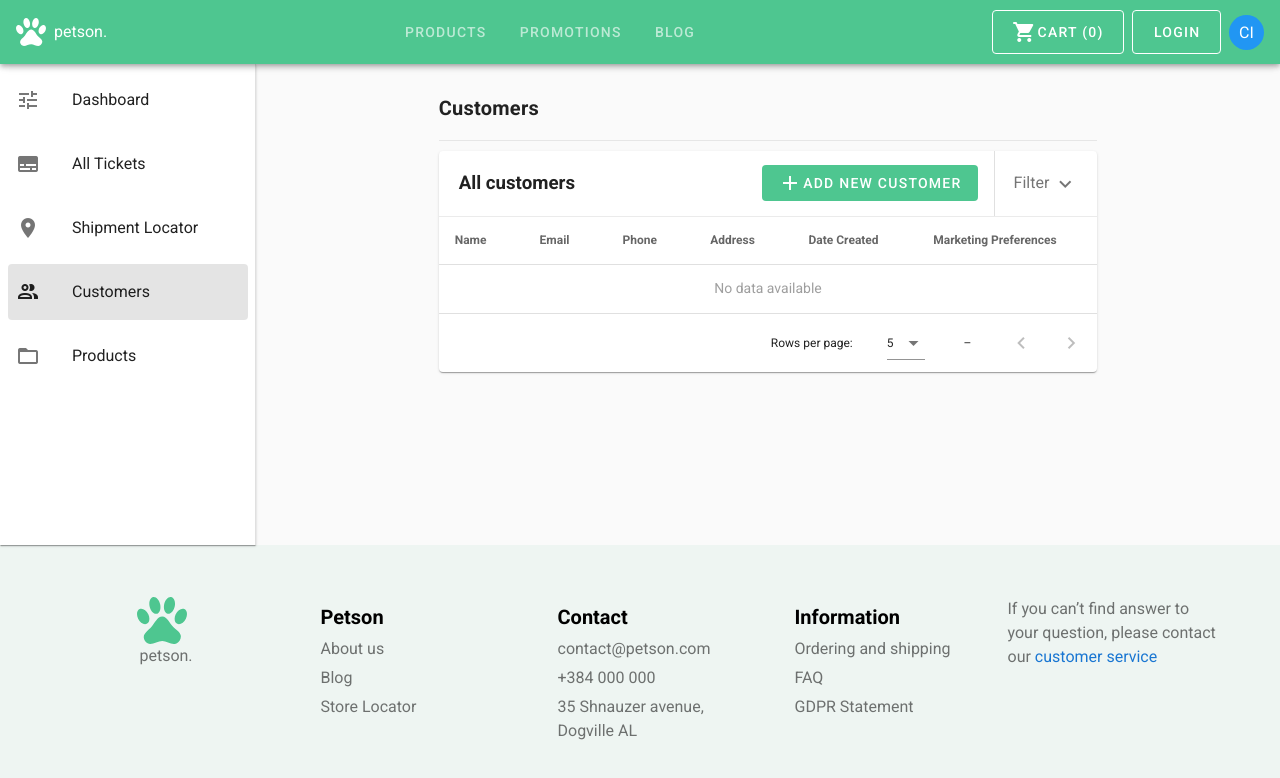
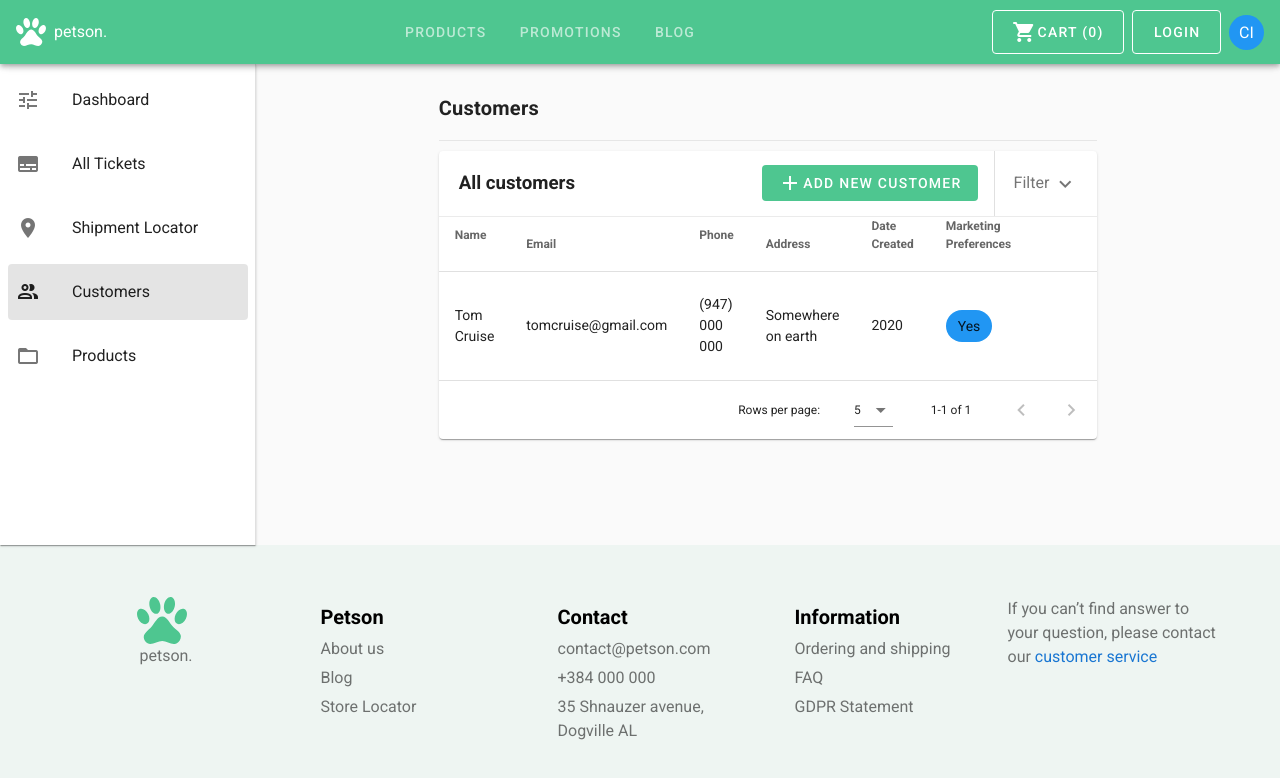
Before and after one commit to ikeohachidi/bh-pet, a Vue app: page /customers in a window 1280 px wide. Shown: the top 778 px of the page. Built offline with nearby package versions, Linux system fonts and the light colour scheme.

Commit message:
feat: customize table actions

```diff
--- a/src/styles/main.scss
+++ b/src/styles/main.scss
@@ -1,5 +1,6 @@
 :root {
 	--color-primary: #4EC690;
+	--color-primary-highlight:  #D0E8DD;
 	--color-blue: #1976D2;
 	--color-text: rgba(0, 0, 0, 0.54);
 }
--- a/src/views/Admin/Customers.vue
+++ b/src/views/Admin/Customers.vue
@@ -63,10 +63,32 @@
 					</div>
 				</div>
 			</template>
-			<template #item.status="{ item }">
-				<v-chip :color="getStatusColor(item.status)">
-					<span class="item-status">{{ item.status }}</span>
-				</v-chip>
+			<template #body="{ items }">
+				<tbody>
+					<tr v-for="item in items" :key="item.name">
+						<td>{{ item.name }}</td>
+						<td>{{ item.email }}</td>
+						<td>{{ item.phone }}</td>
+						<td>{{ item.address }}</td>
+						<td>{{ item.date }}</td>
+						<td>
+							<v-chip :color="item.preference ? 'blue' : 'yello'">
+								{{ item.preference ? 'Yes' : 'No' }}
+							</v-chip>
+						</td>
+						<td class="actions">
+							<v-btn icon depressed>
+								<v-icon>mdi-pencil</v-icon>
+							</v-btn>
+							<v-btn icon depressed class="mx-3">
+								<v-icon>mdi-delete</v-icon>
+							</v-btn>
+							<v-btn icon depressed>
+								<v-icon>mdi-dots-vertical</v-icon>
+							</v-btn>
+						</td>
+					</tr>
+				</tbody>
 			</template>
 		</v-data-table>
 	</section>
@@ -83,12 +105,22 @@ export default class Customers extends Vue {
 		{ text: 'Phone', value: 'phone' },
 		{ text: 'Address', value: 'address' },
 		{ text: 'Date Created', value: 'date' },
-		{ text: 'Marketing Preferences', value: 'preference' }
+		{ text: 'Marketing Preferences', value: 'preference' },
+		{ text: '', value: 'action' }
 	]
 
 	private showTableOptions = false;
 
-	private customers = [];
+	private customers = [
+		{
+			name: 'Tom Cruise'	,
+			email: 'tomcruise@gmail.com',
+			phone: '(947) 000 000',
+			address: 'Somewhere on earth',
+			date: '2020',
+			preference: true
+		}
+	];
 }
 </script>
 
@@ -111,4 +143,19 @@ export default class Customers extends Vue {
 .rotate {
 	transform: rotateZ(180deg);
 }
+
+tr {
+	&:hover {
+		background-color: var(--color-primary-highlight) !important;
+
+		.actions {
+			opacity: 1;
+		}
+	}
+
+	.actions {
+		opacity: 0;
+		transition: .2s;
+	}
+}
 </style>
```
